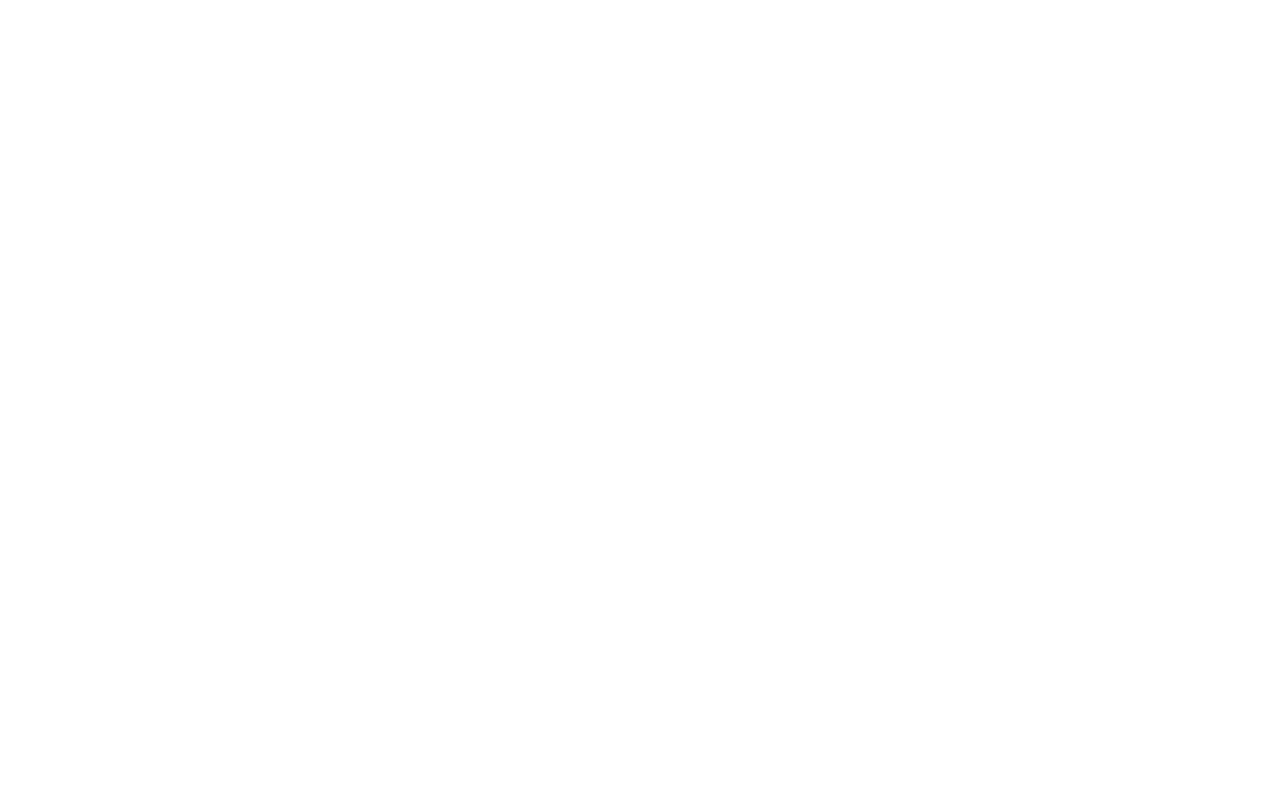
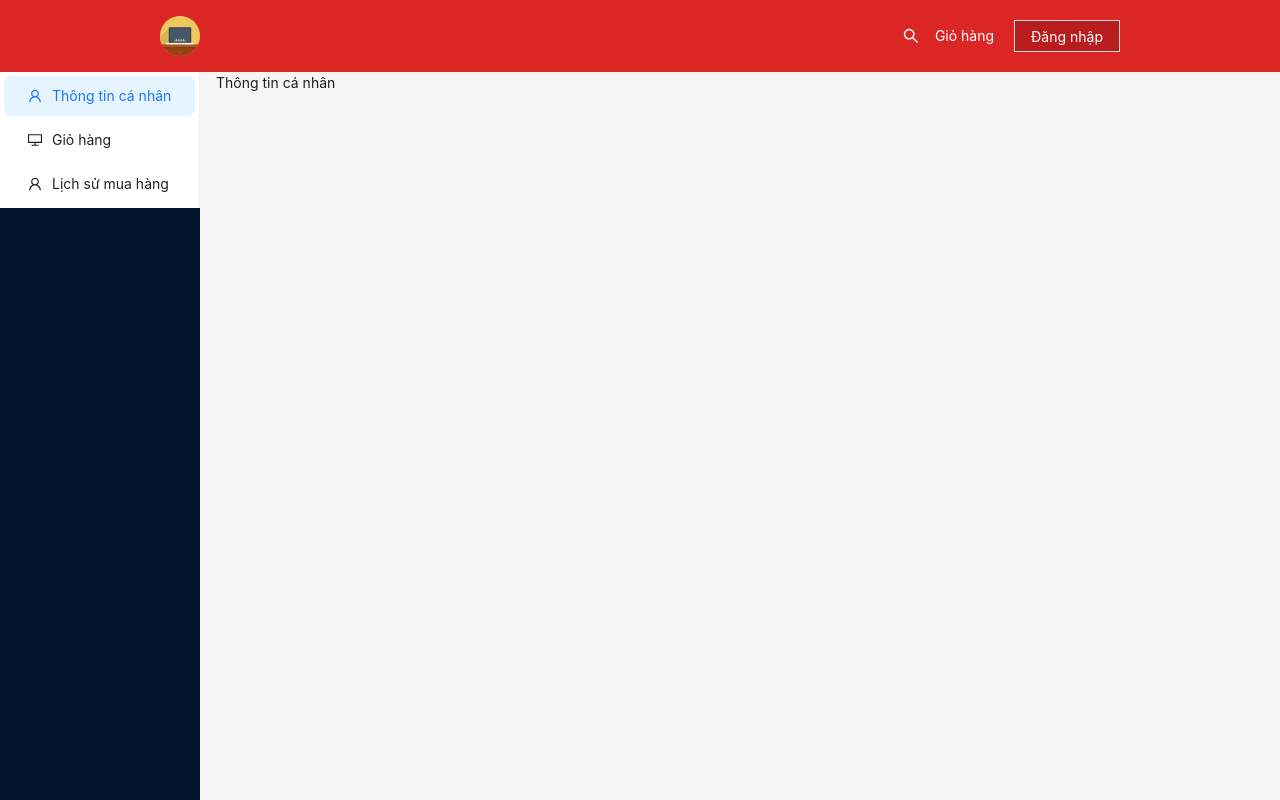
Before and after one commit to namht215096/web-nhom19-20241, a React (Create React App) app in the folder my-react-app/: page /profile in a window 1280 px wide. Before the commit this address had no page. Shown: the top 800 px of the page. Built offline with nearby package versions, Linux system fonts and the light colour scheme.

Commit message:
update: seperate Cart

```diff
--- a/my-react-app/src/App.js
+++ b/my-react-app/src/App.js
@@ -10,7 +10,8 @@ import ProductListAccesory from './components/ProductListAcessory.js';
 import ProductListVGA from './components/ProductListVGA.js';
 import ProductListCPU from './components/ProductListCPU.js';
 import Filter from './components/Filter.js';
-
+import Profile from './components/Profile.js';
+import CartPage from './components/CartPage.js';
 function App() {
   return (
     <Router>
@@ -29,13 +30,14 @@ function App() {
         <Route path="/filter" element={<Filter/>} />
         <Route path="/productdetail/:id" element={<ProductDetail/>} />
         <Route path="/productlist/:category" element={<ProductList/>} />
-        <Route path="/cart" element={<Cart/>} />
+        <Route path="/cart" element={<CartPage/>} />
         <Route path="/productlist" element={<ProductList/>} />
         <Route path="/productlist/pc" element={<ProductListPc/>} />
         <Route path="/productlist/laptop" element={<ProductListLaptop/>} />
         <Route path="/productlist/acs" element={<ProductListAccesory/>} />
         <Route path="/productlist/vga" element={<ProductListVGA/>} />
         <Route path="/productlist/cpu" element={<ProductListCPU/>} />
+        <Route path="/profile" element={<Profile/>} />
       </Routes>
     </Router>
   );
--- a/my-react-app/src/components/Cart.js
+++ b/my-react-app/src/components/Cart.js
@@ -45,10 +45,7 @@ function Cart() {
     );
 
     return (
-        <div>
-            <div className="mb-4 mt-20">
-                <Navbar />
-            </div>
+        <div style={{marginTop: 50, marginBottom: 50}}>
 
             <div className="flex justify-center items-center min-h-screen">
                 <div className="bg-white p-6 rounded-lg shadow-lg w-full max-w-2xl">
@@ -97,7 +94,6 @@ function Cart() {
                 </div>
             </div>
 
-            <Footer />
         </div>
     );
 }
--- /dev/null
+++ b/my-react-app/src/components/CartPage.js
@@ -0,0 +1,17 @@
+import React from 'react'
+import Cart from './Cart'
+import Footer from './Footer'
+import Navbar from './Navbar'
+const CartPage = () => {
+  return (
+    <div>
+        <Navbar/>
+        <div style={{marginTop: 100, marginBottom: 50}}>
+            <Cart/>
+        </div>
+        <Footer/>
+    </div>
+  )
+}
+
+export default CartPage
--- a/my-react-app/src/components/Navbar.js
+++ b/my-react-app/src/components/Navbar.js
@@ -67,7 +67,7 @@ function Navbar() {
             </div>
             {isLoggedIn ? (
               <>
-              <Link to="/">
+              <Link to="/profile">
               <Button
                 style={{
                   color: "white",
--- /dev/null
+++ b/my-react-app/src/components/Profile.js
@@ -0,0 +1,67 @@
+import React, { useState } from 'react';
+import { Layout, Menu } from 'antd';
+import {
+  DesktopOutlined,
+  UserOutlined,
+} from '@ant-design/icons';
+import Footer from './Footer';
+import Navbar from './Navbar';
+import Cart from './Cart';
+const { Sider, Content } = Layout;
+
+const Profile = () => {
+  const [collapsed, setCollapsed] = useState(false);
+  const [selectedMenuItem, setSelectedMenuItem] = useState('1'); // State for selected menu item
+
+  const handleMenuClick = (e) => {
+    setSelectedMenuItem(e.key); // Update state with selected menu item key
+  };
+
+  const renderContent = () => {
+    switch (selectedMenuItem) {
+      case '1':
+        return <div>Thông tin cá nhân</div>;
+      case '2':
+        return <Cart/>;
+      case '3':
+        return <div>Lịch sử mua hàng</div>;
+      default:
+        return <div>Welcome to the profile page!</div>;
+    }
+  };
+
+  return (
+    <>
+    <Navbar/>
+    <Layout style={{ minHeight: '100vh', marginTop: 72 }}>
+      <Sider collapsible collapsed={collapsed} onCollapse={setCollapsed} trigger={null}>
+        <Menu
+          theme="light"
+          defaultSelectedKeys={['1']}
+          mode="inline"
+          onClick={handleMenuClick}
+
+        >
+          <Menu.Item key="1" icon={<UserOutlined />}>
+            Thông tin cá nhân
+          </Menu.Item>
+          <Menu.Item key="2" icon={<DesktopOutlined />}>
+            Giỏ hàng
+          </Menu.Item>
+          <Menu.Item key="3" icon={<UserOutlined />}>
+            Lịch sử mua hàng
+          </Menu.Item>
+        </Menu>
+      </Sider>
+      <Layout>
+        <Content style={{ margin: '0 16px' }}>
+          {renderContent()} {/* Render content based on selected menu item */}
+        </Content>
+      </Layout>
+    </Layout>
+    <Footer />
+    </>
+  );
+};
+
+export default Profile;
--- /dev/null
+++ b/my-react-app/src/components/UserInfo.js
@@ -0,0 +1,9 @@
+import React from 'react'
+
+const UserInfo = () => {
+  return (
+    <div>UserInfo</div>
+  )
+}
+
+export default UserInfo
```
